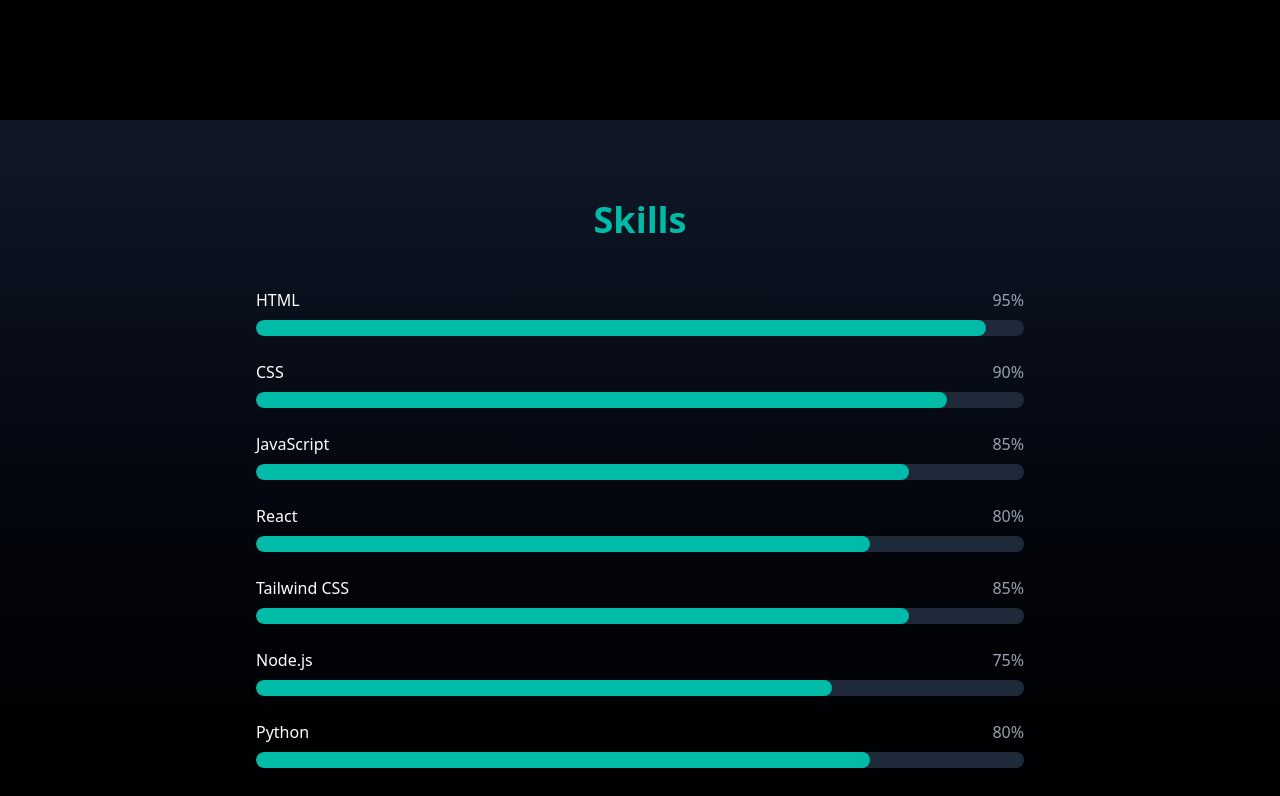
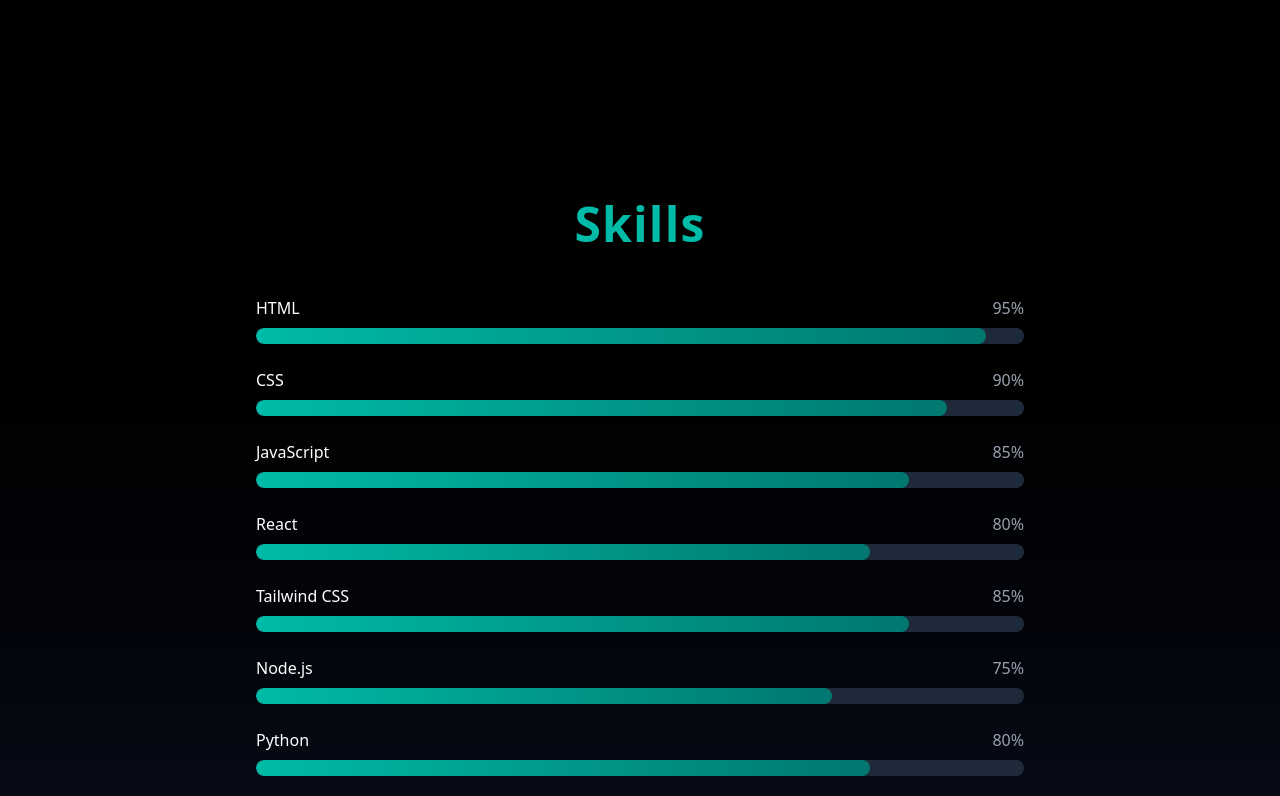
Before and after one commit to bansoyborgs/portfolio, a React (Vite) app: page / in a window 1280 px wide. Shown: the part 1480-2276 px from the top of the page. Built offline with nearby package versions, Linux system fonts and the light colour scheme.

Commit message:
Update Skills.jsx

```diff
--- a/src/components/Skills.jsx
+++ b/src/components/Skills.jsx
@@ -1,3 +1,4 @@
+// src/components/Skills.jsx
 import { motion } from "framer-motion";
 
 export default function Skills() {
@@ -17,14 +18,14 @@
   return (
     <section
       id="skills"
-      className="min-h-screen flex flex-col justify-center items-center px-6 py-20 bg-gradient-to-b from-gray-900 to-black"
+      className="min-h-screen flex flex-col justify-center items-center px-6 py-20 bg-gradient-to-b from-black to-gray-900"
     >
       <motion.h2
-        initial={{ opacity: 0, y: 20 }}
+        initial={{ opacity: 0, y: 30 }}
         whileInView={{ opacity: 1, y: 0 }}
         transition={{ duration: 0.8 }}
         viewport={{ once: true }}
-        className="text-4xl font-bold mb-12 text-teal-500"
+        className="text-5xl font-extrabold mb-12 text-teal-500 tracking-wide"
       >
         Skills
       </motion.h2>
@@ -42,7 +43,7 @@
                 whileInView={{ width: `${skill.level}%` }}
                 transition={{ duration: 1.2, delay: index * 0.1 }}
                 viewport={{ once: true }}
-                className="h-4 bg-teal-500 rounded-full"
+                className="h-4 bg-gradient-to-r from-teal-500 to-teal-700 rounded-full"
               />
             </div>
           </div>
```
